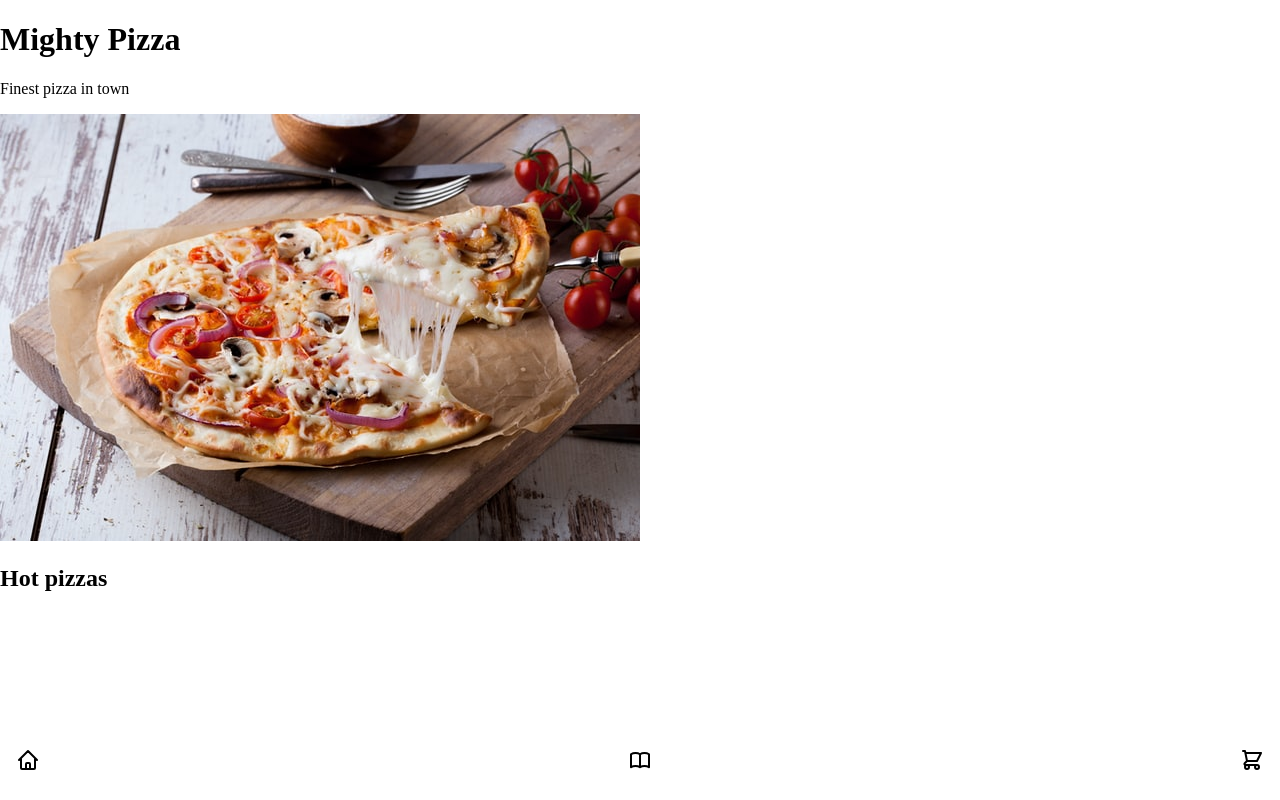
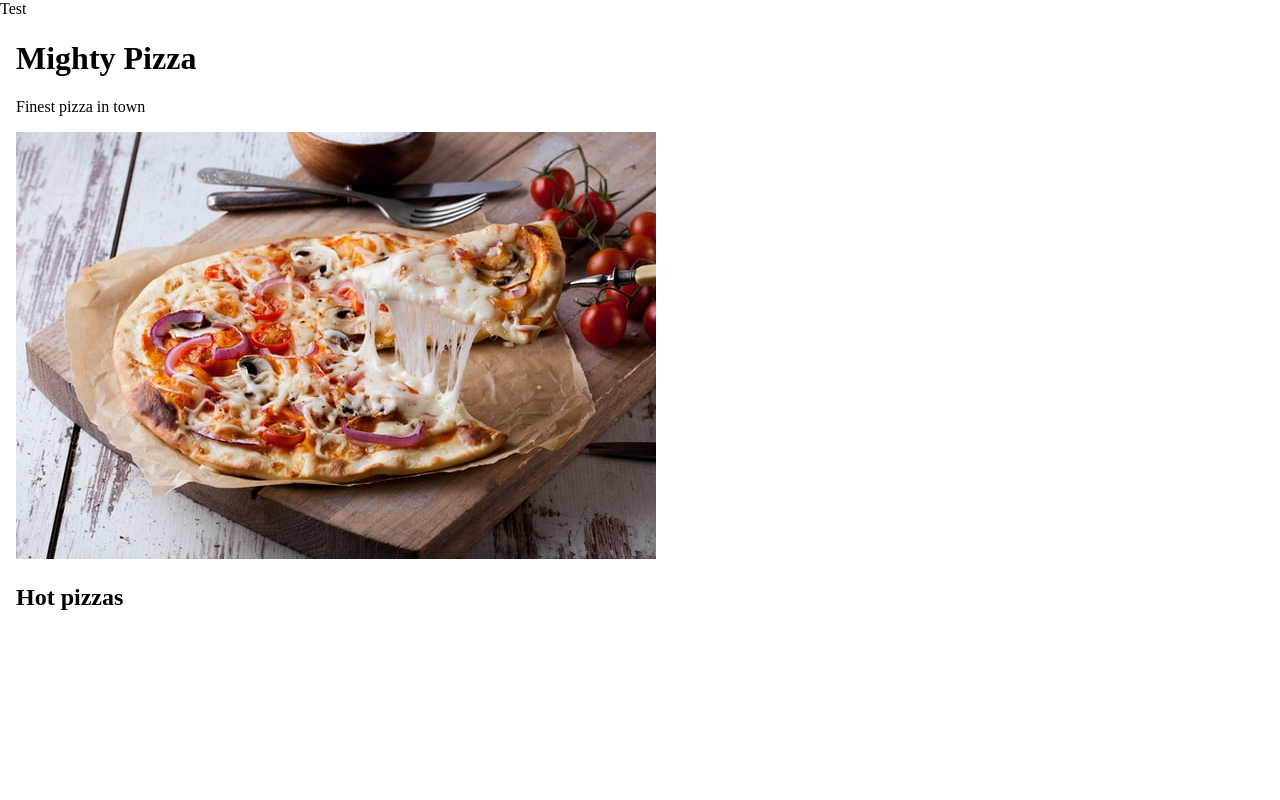
Before and after one commit to Verthon/pizza-app, a Gatsby site in the folder app/: page / in a window 1280 px wide. Built offline with nearby package versions, Linux system fonts and the light colour scheme; Gatsby itself is replaced by a stand-in of ours.

Commit message:
feat: add resuable container for overall app wrapper

```diff
--- /dev/null
+++ b/app/src/components/Container/Container.styles.ts
@@ -0,0 +1,12 @@
+import styled from "styled-components";
+
+import { Theme } from "../../theme/Theme";
+
+const Container = styled.div`
+  margin: auto;
+  padding: 0 ${({theme}: Theme ) => theme.spacing.md};
+`
+
+export const Styled = {
+  Container
+}
--- /dev/null
+++ b/app/src/components/Container/Container.tsx
@@ -0,0 +1,11 @@
+import React from "react"
+import { Styled } from "../Container/Container.styles"
+import { Props } from "./Container.types"
+
+export const Container = ({ children }: Props) => {
+  return (
+    <Styled.Container>
+      { children }
+    </Styled.Container>
+  )
+}
--- /dev/null
+++ b/app/src/components/Container/Container.types.ts
@@ -0,0 +1,3 @@
+export type Props = {
+  children: React.ReactNode
+}
--- a/app/src/components/Layout/Layout.tsx
+++ b/app/src/components/Layout/Layout.tsx
@@ -1,20 +1,19 @@
-import * as React from "react"
-import { ThemeProvider } from "styled-components"
-import "normalize.css"
+import * as React from "react";
+import { ThemeProvider } from "styled-components";
+import "normalize.css";
 
-import { MobileNavbar } from "../MobileNavbar/MobileNavbar"
-import { theme } from "../../theme/Theme"
-import { GlobalStyle } from "../../theme/GlobalStyles"
-import { Props } from "./Layout.types"
+import { Navbar } from "../Navbar/Navbar";
+import { Container } from "../Container/Container";
+import { theme } from "../../theme/Theme";
+import { GlobalStyle } from "../../theme/GlobalStyles";
+import { Props } from "./Layout.types";
 
 export function Layout({ children }: Props) {
   return (
     <ThemeProvider theme={theme}>
       <GlobalStyle />
-      <main className="h-screen w-full">
-        <MobileNavbar />
-        {children}
-      </main>
+      <Navbar />
+      <Container>{children}</Container>
     </ThemeProvider>
   );
 }
--- a/app/src/components/MobileNavbar/MobileNavbar.styles.ts
+++ b/app/src/components/MobileNavbar/MobileNavbar.styles.ts
@@ -6,13 +6,19 @@ export const MobileNavbarContainer = styled.nav`
   width: 100%;
   position: fixed;
   bottom: 0;
-  padding: 0.5rem 1rem;
+  padding: 0.75rem 1.5rem;
   box-shadow: ${({theme}: Theme ) => theme.shadow.default};
+  border-top: 1px solid ${({theme}: Theme ) => theme.colors.grey300};
 `
 
 export const MobileNavbarList = styled.ul`
   display: flex;
   justify-content: space-between;
+  margin: 0;
+  li a {
+    display: flex;
+    align-items: center;
+  }
 `
 
 export const Styled = {
--- a/app/src/components/MobileNavbar/MobileNavbar.tsx
+++ b/app/src/components/MobileNavbar/MobileNavbar.tsx
@@ -11,9 +11,9 @@ import { Styled } from "./MobileNavbar.styles"
 export function MobileNavbar() {
   return <Styled.MobileNavbarContainer>
     <Styled.MobileNavbarList>
-      <li><Link to={ROUTES.home}><HomeIcon width="24" height="24"/></Link></li>
-      <li><Link to={ROUTES.menu}><MenuIcon width="24" height="24"/></Link></li>
-      <li><Link to={ROUTES.order}><CartIcon width="24" height="24"/></Link></li>
+      <li><Link to={ROUTES.home}><HomeIcon /></Link></li>
+      <li><Link to={ROUTES.menu}><MenuIcon /></Link></li>
+      <li><Link to={ROUTES.order}><CartIcon /></Link></li>
     </Styled.MobileNavbarList>
   </Styled.MobileNavbarContainer>
 }
--- a/app/src/components/Navbar/Navbar.tsx
+++ b/app/src/components/Navbar/Navbar.tsx
@@ -1,11 +1,20 @@
 import * as React from "react"
+import { useWindowSize } from "../../hooks/useWindowSize/useWindowSize"
+import { theme } from "../../theme/Theme";
 
-import { MobileNavbar } from "../components/MobileNavbar/MobileNavbar"
+import { MobileNavbar } from "../MobileNavbar/MobileNavbar"
 
 export function Navbar() {
+  const size = useWindowSize();
+
+  if(size.width <= theme.breakpoints.md) {
+    return (
+      <MobileNavbar />
+    )
+  }
   return (
     <nav>
-
+      Test
     </nav>
   )
 }
--- a/app/src/components/icons/CartIcon.tsx
+++ b/app/src/components/icons/CartIcon.tsx
@@ -1,12 +1,15 @@
 import * as React from "react";
+import { theme } from "../../theme/Theme";
 
-export function CartIcon({ width, height }) {
+import { Props } from "./Types";
+
+export function CartIcon({ width = 24, height = 24, color = theme.colors.iconColor }: Props) {
   return (
     <svg
       xmlns="http://www.w3.org/2000/svg"
       fill="none"
       viewBox="0 0 24 24"
-      stroke="currentColor"
+      stroke={color}
       width={width}
       height={height}
     >
--- a/app/src/components/icons/HomeIcon.tsx
+++ b/app/src/components/icons/HomeIcon.tsx
@@ -1,12 +1,14 @@
 import * as React from "react";
+import { theme } from "../../theme/Theme";
+import { Props } from "./Types";
 
-export function HomeIcon({ width, height }) {
+export function HomeIcon({ width = 24, height = 24, color = theme.colors.iconColor }: Props) {
   return (
     <svg
       xmlns="http://www.w3.org/2000/svg"
       fill="none"
       viewBox="0 0 24 24"
-      stroke="currentColor"
+      stroke={color}
       width={width}
       height={height}
     >
--- a/app/src/components/icons/MenuIcon.tsx
+++ b/app/src/components/icons/MenuIcon.tsx
@@ -1,6 +1,7 @@
 import * as React from "react";
+import { Props } from "./Types";
 
-export function MenuIcon({ width, height }) {
+export function MenuIcon({ width = 24, height = 24 }: Props) {
   return (
     <svg
       xmlns="http://www.w3.org/2000/svg"
--- /dev/null
+++ b/app/src/components/icons/Types.ts
@@ -0,0 +1,5 @@
+export type Props = {
+  width?: number;
+  height?: number;
+  color?: string;
+}
--- a/app/src/hooks/useWindowSize/useWindowSize.tsx
+++ b/app/src/hooks/useWindowSize/useWindowSize.tsx
@@ -4,8 +4,8 @@ import { State } from "./useWindowSize.types";
 
 export const useWindowSize = () => {
   const [windowSize, setWindowSize] = React.useState<State>({
-    width: undefined,
-    height: undefined,
+    width: 0,
+    height: 0,
   });
 
   React.useEffect(() => {
--- a/app/src/hooks/useWindowSize/useWindowSize.types.ts
+++ b/app/src/hooks/useWindowSize/useWindowSize.types.ts
@@ -1,4 +1,4 @@
 export type State = {
-  width?: number
-  height?: number
+  width: number
+  height: number
 }
--- a/app/src/pages/index.tsx
+++ b/app/src/pages/index.tsx
@@ -4,17 +4,14 @@ import image from "../assets/images/kelvin-theseira-pizza.jpg"
 
 import { Layout } from "../components/Layout/Layout"
 
-
 // markup
 function IndexPage() {
   return (
     <Layout>
-      <div className="container px-4 py-4">
         <h1 className="text-2xl text-center font-semibold text-gray-700">Mighty Pizza</h1>
         <p className="text py-4 text-center text-gray-600">Finest pizza in town</p>
         <img className="rounded" src={image} />
         <h2 className="text-lg text-gray-700 mt-4 font-semibold">Hot pizzas</h2>
-      </div>
     </Layout>
   )
 }
--- a/app/src/theme/GlobalStyles.ts
+++ b/app/src/theme/GlobalStyles.ts
@@ -13,6 +13,7 @@ export const fadeInDown = keyframes`
 export const GlobalStyle = createGlobalStyle`
   * {
     box-sizing: border-box;
+    -webkit-font-smoothing: antialiased;
   }
 
   a {
@@ -24,4 +25,9 @@ export const GlobalStyle = createGlobalStyle`
     list-style: none;
     padding: 0;
   }
+
+  img {
+    max-width: 100%;
+    height: auto;
+  }
 `
--- a/app/src/theme/Theme.ts
+++ b/app/src/theme/Theme.ts
@@ -7,7 +7,9 @@ export interface ITheme {
     text: string,
     white: string,
     warning: string,
-    gray2: string
+    gray2: string,
+    grey300: string,
+    iconColor: string,
   },
   fontSizes: {
     title: string,
@@ -68,13 +70,17 @@ const shadow = {
 }
 
 const colors = {
-  primary: 'hsl(225.4,29.1%,24.9%)',
+  primary: '#007EE5',
   primaryText: 'hsl(0,0%,100%)',
   secondary: 'hsl(180,20%,97.1%)',
   active: 'hsl(154.4,47.1%,65.9%)',
   text: 'hsl(203,13%,44%)',
   white: 'hsl(0,0%,100%)',
   warning: 'hsl(350, 69%, 36%)',
+  grey100: '#f5f9ff',
+  grey300: '#e5e7ea',
+  grey400: '#a5abbd',
+  iconColor: '#b4aea5',
   gray2: 'hsl(240,5%,84.3%)'
 }
 
```
